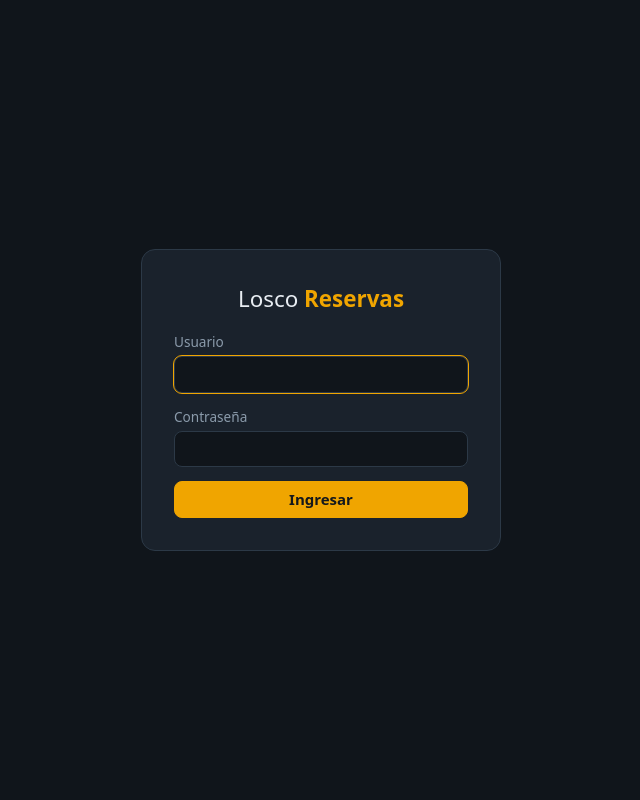
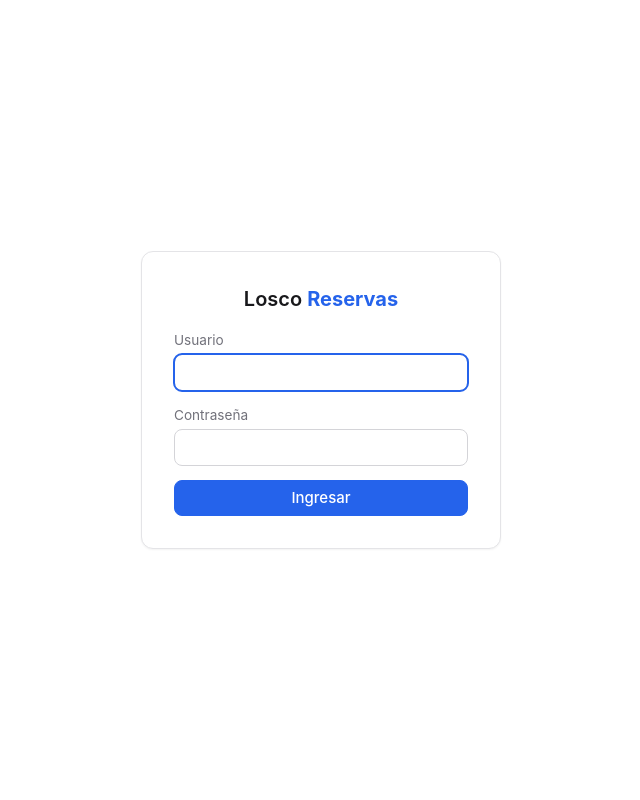
Before and after one commit to Renziiiii/LoscoReservas, a FastAPI app: page /login in a window 1280 px wide. Shown: the whole page, without its empty margins (319-959 px from the left). Run offline with FastAPI, Linux system fonts and the light colour scheme; some libraries are stand-ins or nearby versions.

Commit message:
style: alinear panel de ajustes al look de la raíz + sidebar de secciones
- styles.css reescrito al tema claro del SPA (zinc/blue de Tailwind v4),
  conservando todos los nombres de clase (login, formularios, ajustes).
- header de base.html igual al de la raíz: Losco + subtítulo Reservas.
- /ajustes con sidebar de secciones (Reservas activa) listo para
  agregar más panels; contenido y funcionalidad intactos.

```diff
--- a/app/static/styles.css
+++ b/app/static/styles.css
@@ -1,42 +1,112 @@
+/* Tema claro alineado con el look del calendario en la raíz (/):
+   SPA Svelte + Tailwind v4 con paleta zinc/blue. Los tokens replican las
+   design tokens del SPA (zinc-200 #e4e4e7, zinc-300 #d4d4d8, zinc-500
+   #71717a, blue-50 #eff6ff, blue-600 #2563eb, blue-700 #1d4ed8) para que
+   las páginas server-rendered (login, formularios, ajustes) se vean como
+   la raíz. Mantener los nombres de clase: las plantillas no cambian. */
+
 :root {
-  --bg: #10151b;
-  --panel: #1a222c;
-  --border: #2c3947;
-  --text: #e8edf2;
-  --muted: #8b9bab;
-  --accent: #f0a500;
-  --danger: #e5484d;
-  --ok: #46a758;
+  --bg: #ffffff;
+  --panel: #ffffff;
+  --border: #e4e4e7;        /* zinc-200 */
+  --border-soft: #f4f4f5;   /* zinc-100 */
+  --border-strong: #d4d4d8; /* zinc-300 */
+  --text: #18181b;          /* zinc-900 */
+  --muted: #71717a;         /* zinc-500 */
+  --faint: #a1a1aa;         /* zinc-400 */
+  --accent: #2563eb;        /* blue-600 */
+  --accent-hover: #1d4ed8;  /* blue-700 */
+  --accent-bg: #eff6ff;     /* blue-50 */
+  --danger: #dc2626;        /* red-600 */
+  --danger-bg: #fef2f2;     /* red-50 */
+  --danger-text: #991b1b;   /* red-800 */
+  --ok: #15803d;            /* green-700 */
+  --ok-bg: #f0fdf4;
+  --radius: 8px;
+  --radius-lg: 12px;
+  --shadow-sm: 0 1px 2px 0 rgb(0 0 0 / 0.05);
 }
+
 * { box-sizing: border-box; }
 body {
   margin: 0; background: var(--bg); color: var(--text);
-  font: 15px/1.5 system-ui, -apple-system, "Segoe UI", sans-serif;
+  font: 15px/1.5 -apple-system, BlinkMacSystemFont, "Segoe UI", Roboto, "Helvetica Neue", "Noto Sans", Arial, sans-serif;
 }
 main { padding: 20px clamp(12px, 4vw, 48px); max-width: 1100px; margin: 0 auto; }
 a { color: var(--accent); text-decoration: none; }
-h1 { font-size: 1.4rem; }
+h1 { font-size: 1.25rem; font-weight: 600; }
+
+/* --- header (igual al header del SPA en la raíz) --- */
 
 .topbar {
-  display: flex; align-items: center; gap: 12px;
+  display: flex; align-items: baseline; gap: 12px;
   background: var(--panel); border-bottom: 1px solid var(--border);
-  padding: 10px clamp(12px, 4vw, 48px);
+  padding: 12px 20px;
 }
-.brand { font-weight: 300; letter-spacing: .5px; text-decoration: none; color: inherit; }
+.brand { font-weight: 600; letter-spacing: .025em; font-size: 1.25rem; text-decoration: none; color: var(--text); }
+.brand-sub { font-size: .875rem; color: var(--muted); }
 .spacer { flex: 1; }
+.topbar .btn { align-self: center; }
+
+/* --- botones (como las acciones del SPA) --- */
 
 .btn {
-  background: var(--panel); color: var(--text); border: 1px solid var(--border);
-  border-radius: 8px; padding: 6px 14px; font: inherit; cursor: pointer; display: inline-block;
+  background: var(--panel); color: var(--text); border: 1px solid var(--border-strong);
+  border-radius: var(--radius); padding: 6px 14px; font: inherit; font-weight: 500;
+  cursor: pointer; display: inline-block; text-decoration: none;
 }
-.btn:hover { border-color: var(--accent); }
-.btn.primary { background: var(--accent); border-color: var(--accent); color: #14181c; font-weight: 600; }
+.btn:hover { background: #fafafa; } /* zinc-50 */
+.btn.primary { background: var(--accent); border-color: var(--accent); color: #fff; font-weight: 500; }
+.btn.primary:hover { background: var(--accent-hover); border-color: var(--accent-hover); }
 .btn.danger { color: var(--danger); }
 .btn.small { padding: 3px 10px; font-size: .85rem; }
 .btn.wide { width: 100%; }
 .inline { display: inline; }
 
-table { width: 100%; border-collapse: collapse; background: var(--panel); border-radius: 10px; overflow: hidden; }
+/* --- cards y banners --- */
+
+.card {
+  background: var(--panel); border: 1px solid var(--border); border-radius: var(--radius-lg);
+  box-shadow: var(--shadow-sm); padding: 20px;
+}
+.banner {
+  border-radius: var(--radius); padding: 10px 14px; font-size: .875rem;
+}
+.banner.success { background: var(--ok-bg); color: var(--ok); }
+
+/* --- sidebar del panel (ajustes): secciones a la izquierda --- */
+
+.panel-layout { display: flex; align-items: flex-start; gap: 24px; }
+.sidebar {
+  width: 220px; flex-shrink: 0;
+  border-right: 1px solid var(--border);
+  padding: 4px 16px 4px 4px;
+}
+.sidebar-title {
+  font-size: .75rem; text-transform: uppercase; letter-spacing: .05em;
+  color: var(--faint); padding: 0 10px 8px;
+}
+.sidebar-item {
+  display: block; padding: 8px 10px; margin-bottom: 2px;
+  border-radius: var(--radius); color: var(--muted);
+  font-size: .875rem; font-weight: 500; text-decoration: none;
+}
+.sidebar-item:hover { background: var(--border-soft); color: var(--text); }
+.sidebar-item.active { background: var(--accent-bg); color: var(--accent-hover); }
+.panel-content { flex: 1; min-width: 0; max-width: 760px; }
+
+@media (max-width: 720px) {
+  .panel-layout { flex-direction: column; gap: 12px; }
+  .sidebar {
+    width: 100%; border-right: 0; border-bottom: 1px solid var(--border);
+    padding: 0 0 8px;
+  }
+  .sidebar-item { display: inline-block; margin-right: 6px; margin-bottom: 0; }
+}
+
+/* --- tablas / listas (reservado para páginas futuras) --- */
+
+table { width: 100%; border-collapse: collapse; background: var(--panel); border-radius: var(--radius-lg); overflow: hidden; }
 th, td { padding: 8px 10px; border-bottom: 1px solid var(--border); text-align: left; }
 th { color: var(--muted); font-size: .8rem; text-transform: uppercase; letter-spacing: .5px; }
 .actions { text-align: right; white-space: nowrap; }
@@ -44,28 +114,33 @@ th { color: var(--muted); font-size: .8rem; text-transform: uppercase; letter-sp
 .empty { color: var(--muted); font-style: italic; }
 
 .badge { border-radius: 999px; padding: 1px 10px; font-size: .8rem; }
-.badge.pendiente { background: #3b3216; color: var(--accent); }
-.badge.confirmada { background: #16301e; color: var(--ok); }
-.badge.cancelada { background: #38191b; color: var(--danger); }
+.badge.pendiente { background: var(--accent-bg); color: var(--accent-hover); }
+.badge.confirmada { background: var(--ok-bg); color: var(--ok); }
+.badge.cancelada { background: var(--danger-bg); color: var(--danger-text); }
+
+/* --- formularios --- */
 
 .filters { display: flex; gap: 14px; align-items: end; margin-bottom: 18px; flex-wrap: wrap; }
 label { display: flex; flex-direction: column; gap: 4px; font-size: .85rem; color: var(--muted); }
 input, select, textarea {
-  background: var(--bg); color: var(--text); border: 1px solid var(--border);
-  border-radius: 8px; padding: 7px 10px; font: inherit;
+  background: var(--bg); color: var(--text); border: 1px solid var(--border-strong);
+  border-radius: var(--radius); padding: 7px 10px; font: inherit;
 }
-input:focus, select:focus, textarea:focus { outline: 1px solid var(--accent); }
+input:focus, select:focus, textarea:focus { outline: 2px solid var(--accent); outline-offset: -1px; }
 .check { flex-direction: row; align-items: center; }
 
 .stack { display: flex; flex-direction: column; gap: 14px; max-width: 460px; }
 .row { display: flex; gap: 14px; flex-wrap: wrap; align-items: end; }
-.error { color: var(--danger); background: #38191b; padding: 6px 12px; border-radius: 8px; }
+.error { color: var(--danger-text); background: var(--danger-bg); padding: 6px 12px; border-radius: var(--radius); }
+
+/* --- login --- */
 
 body.centered { display: grid; place-items: center; min-height: 100vh; }
 .login-card {
-  background: var(--panel); border: 1px solid var(--border); border-radius: 14px;
+  background: var(--panel); border: 1px solid var(--border); border-radius: var(--radius-lg);
+  box-shadow: var(--shadow-sm);
   padding: 32px; width: min(360px, 90vw); display: flex; flex-direction: column; gap: 16px;
 }
-.login-card h1 { margin: 0; font-weight: 300; text-align: center; }
+.login-card h1 { margin: 0; font-weight: 600; text-align: center; }
 .login-card h1 b { color: var(--accent); }
 .login-card form { display: flex; flex-direction: column; gap: 14px; }
--- a/app/templates/base.html
+++ b/app/templates/base.html
@@ -10,6 +10,7 @@
 <body>
   <nav class="topbar">
     <a class="brand" href="/">Losco</a>
+    <span class="brand-sub">Reservas</span>
     <span class="spacer"></span>
     <a class="btn primary" href="/nuevo">+ Nueva reserva</a>
     <a class="btn" href="/ajustes">Ajustes</a>
```
Also changed, not shown: app/templates/ajustes.html (+12 -0 lines).
